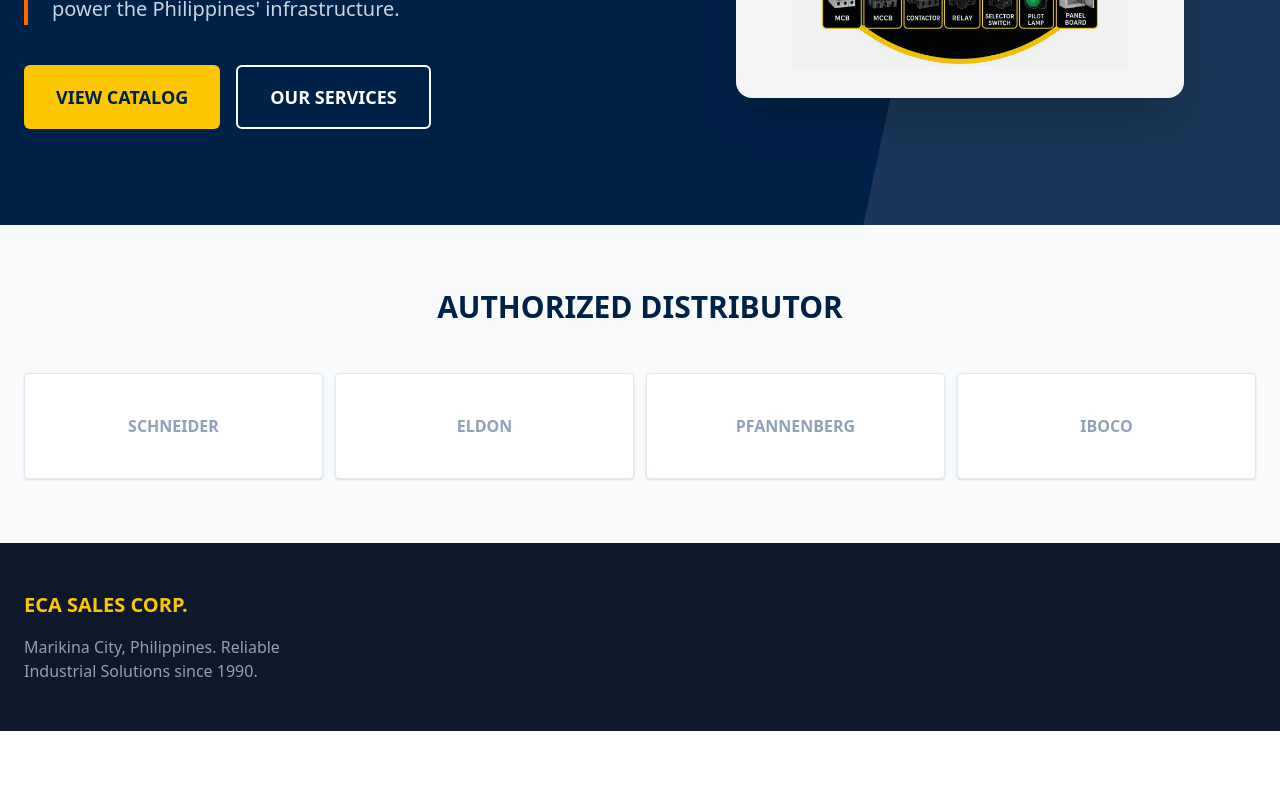
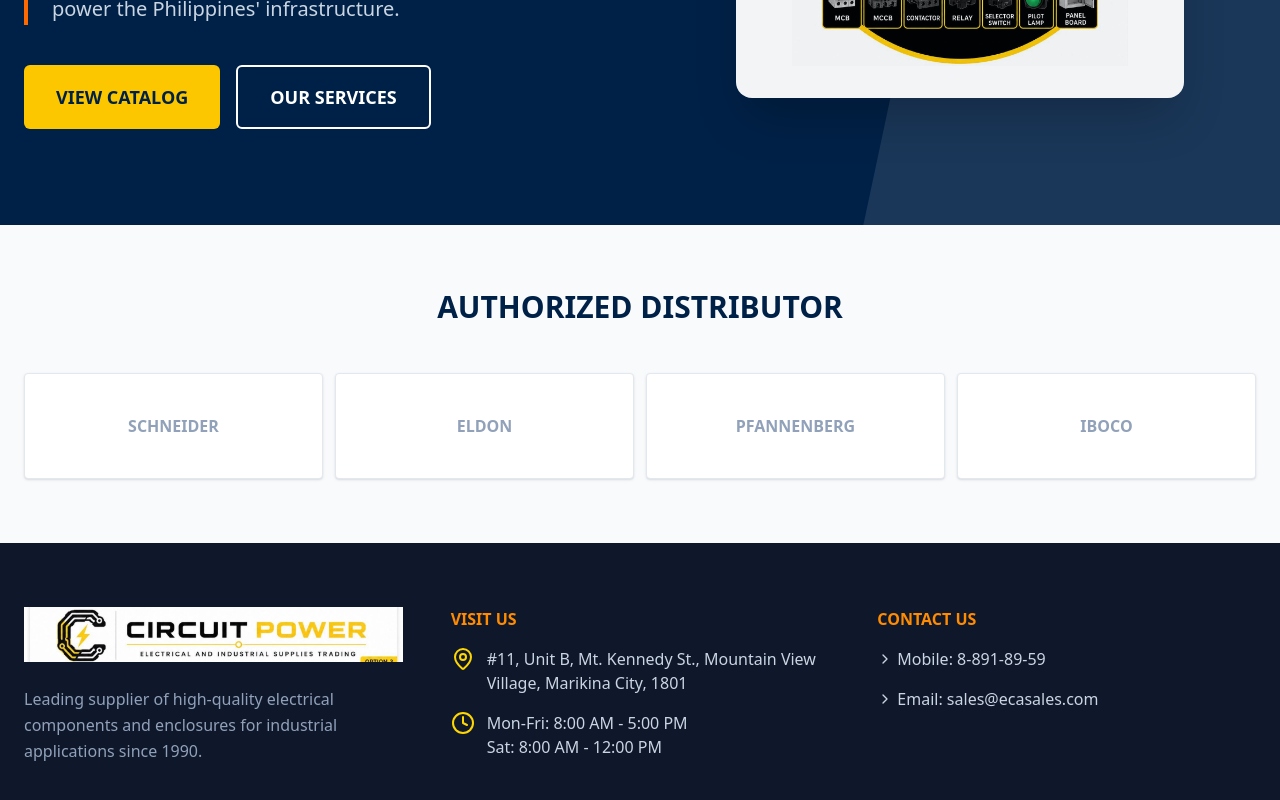
Before and after one commit to ramdac17/eca-web, a React (Vite) app: page / in a window 1280 px wide. Shown: the part 541-1341 px from the top of the page. Before the commit the page ends 1272 px from the top, so only its background shows below. Built offline with nearby package versions, Linux system fonts and the light colour scheme.

Commit message:
CHORE: Updated footer

```diff
--- a/src/App.jsx
+++ b/src/App.jsx
@@ -10,6 +10,7 @@
 } from "lucide-react";
 // Import the logo from your assets folder
 import ecaLogo from "./assets/ecaLogoV3.jpg";
+import ecaBanner from "./assets/ecaBannerV1.jpg";
 
 const App = () => {
   const [theme, setTheme] = useState("blue");
@@ -249,17 +250,57 @@
       </section>
 
       {/* Footer (Simplified for brevity, similar to your existing code) */}
-      <footer
-        className={`${theme === "blue" ? "bg-slate-900" : "bg-[#2a1d15]"} text-white py-12 transition-colors duration-500`}
-      >
-        <div className="container mx-auto px-6 text-center md:text-left">
-          <h3 className={`${active.accent} font-black text-xl mb-4`}>
-            ECA SALES CORP.
-          </h3>
-          <p className="text-slate-400 max-w-xs mx-auto md:mx-0">
-            Marikina City, Philippines. Reliable Industrial Solutions since
-            1990.
-          </p>
+      {/* Contact Footer */}
+      <footer className="bg-slate-900 text-white py-16">
+        <div className="container mx-auto px-6 grid md:grid-cols-3 gap-12">
+          <div>
+            <h3 className="text-eca-yellow font-black text-xl mb-6">
+              <img src={ecaBanner} />
+            </h3>
+            <p className="text-slate-400 leading-relaxed">
+              Leading supplier of high-quality electrical components and
+              enclosures for industrial applications since 1990.
+            </p>
+          </div>
+          <div className="space-y-4">
+            <h4 className="font-bold text-eca-orange uppercase mb-4">
+              Visit Us
+            </h4>
+            <div className="flex gap-3 text-slate-300">
+              <MapPin className="shrink-0 text-eca-yellow" />
+              <p>
+                #11, Unit B, Mt. Kennedy St., Mountain View Village, Marikina
+                City, 1801
+              </p>
+            </div>
+            <div className="flex gap-3 text-slate-300">
+              <Clock className="shrink-0 text-eca-yellow" />
+              <p>
+                Mon-Fri: 8:00 AM - 5:00 PM
+                <br />
+                Sat: 8:00 AM - 12:00 PM
+              </p>
+            </div>
+          </div>
+          <div className="space-y-4 text-slate-300">
+            <h4 className="font-bold text-eca-orange uppercase mb-4">
+              CONTACT US
+            </h4>
+            <a
+              href="#"
+              className="flex hover:text-eca-yellow items-center gap-1"
+            >
+              <ChevronRight size={16} />
+              Mobile: 8-891-89-59
+            </a>
+            <a
+              href="#"
+              className="flex hover:text-eca-yellow items-center gap-1"
+            >
+              <ChevronRight size={16} />
+              Email: sales@ecasales.com
+            </a>
+          </div>
         </div>
       </footer>
     </div>
```
Also changed, not shown: src/assets/ecaBannerV1.jpg (added).
